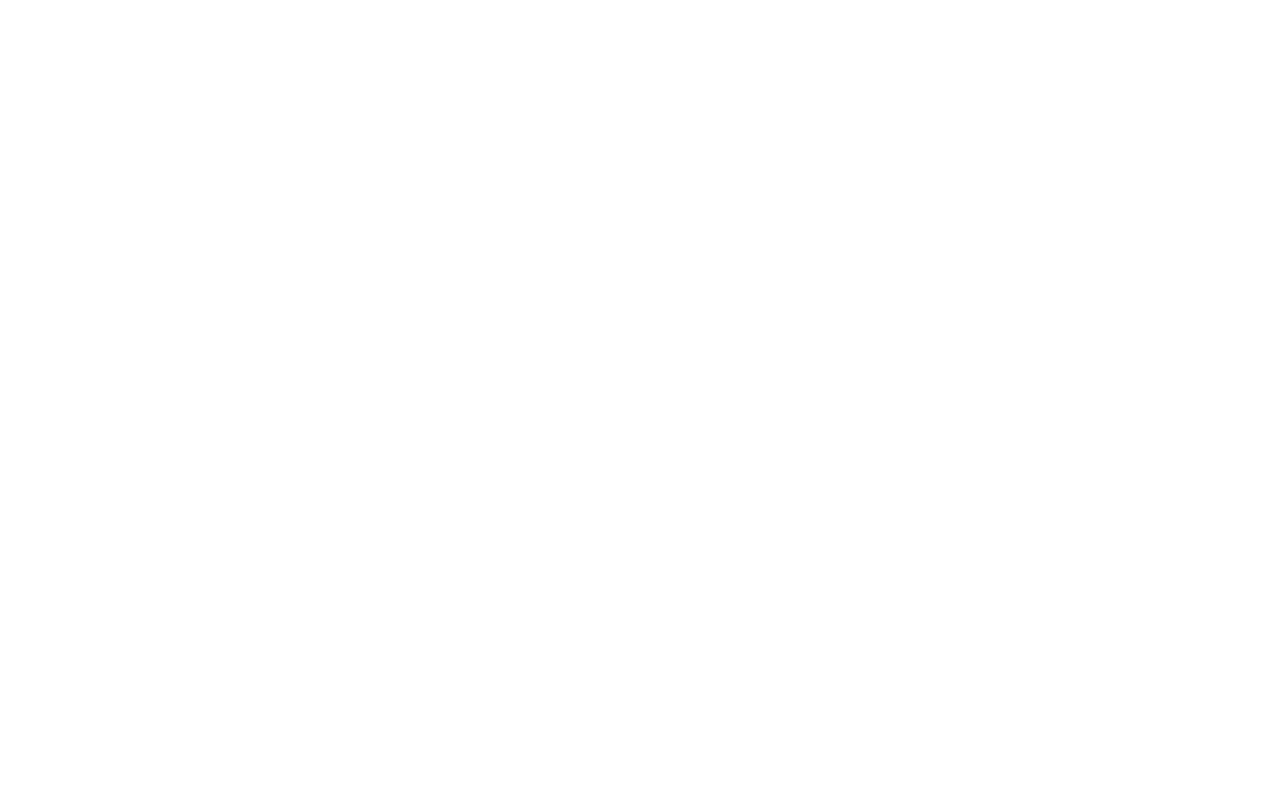
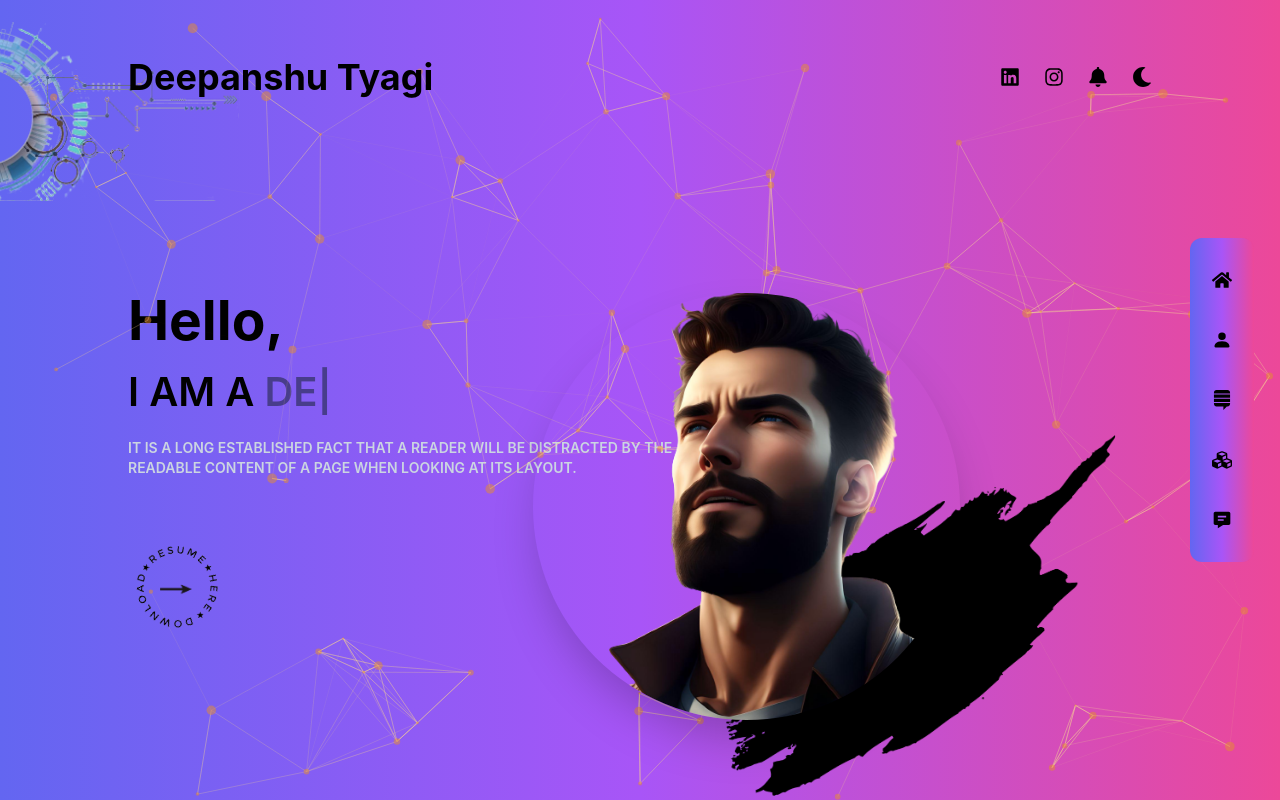
Before and after one commit to Deepanshu-Tyagii/MyPorfolio, a React (Create React App) app: page / in a window 1280 px wide. Before the commit this address had no page. Built offline with nearby package versions, Linux system fonts and the light colour scheme.

Commit message:
path modifided

```diff
--- a/src/App.js
+++ b/src/App.js
@@ -16,7 +16,7 @@
       <motion.div key={Route} className='h-full'>
         <Transition />
       <Routes>
-        <Route path='/MyPortfolio' element={<Main />} />
+        <Route index element={<Main />} />
         <Route path='/about' element={<About />} />
         <Route path='/testimonials' element={<Testimonials />} />
         <Route path='/projects' element={<Projects />} />
```
